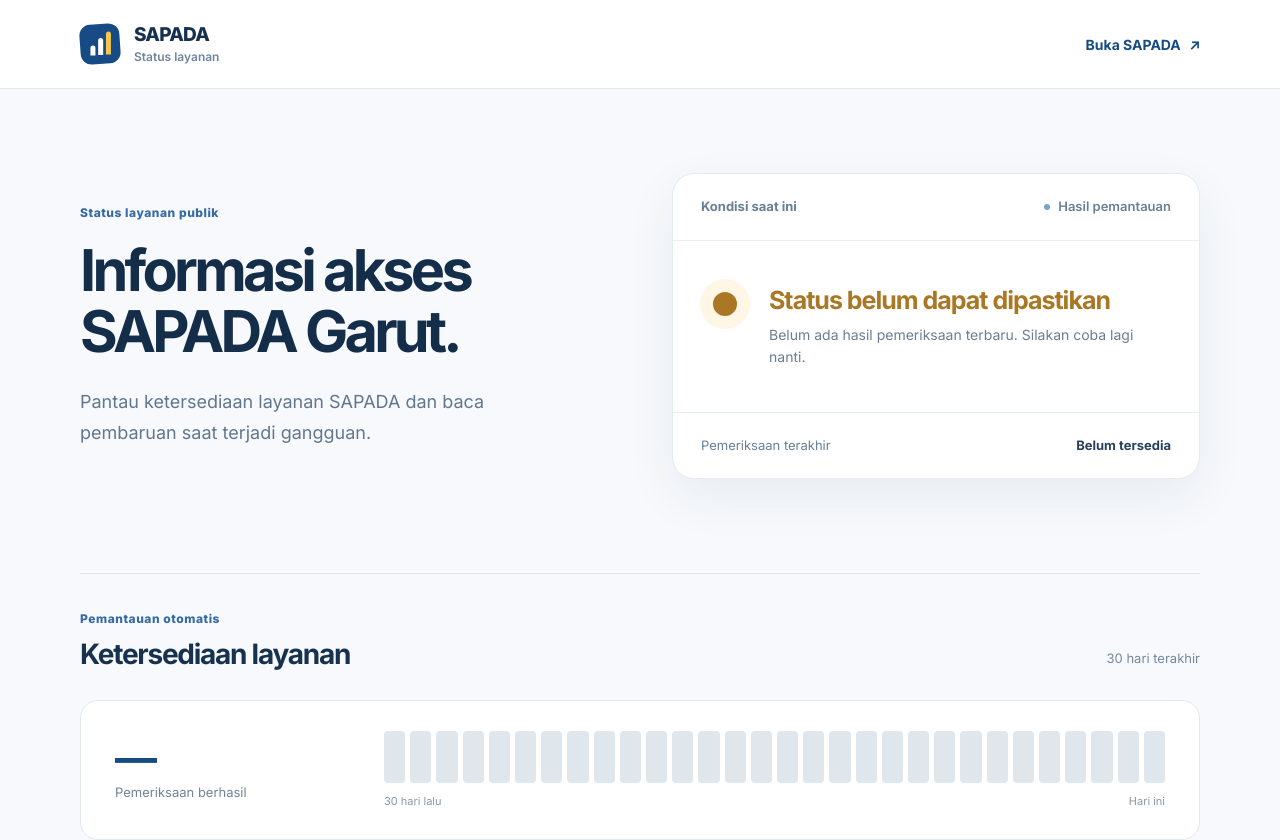
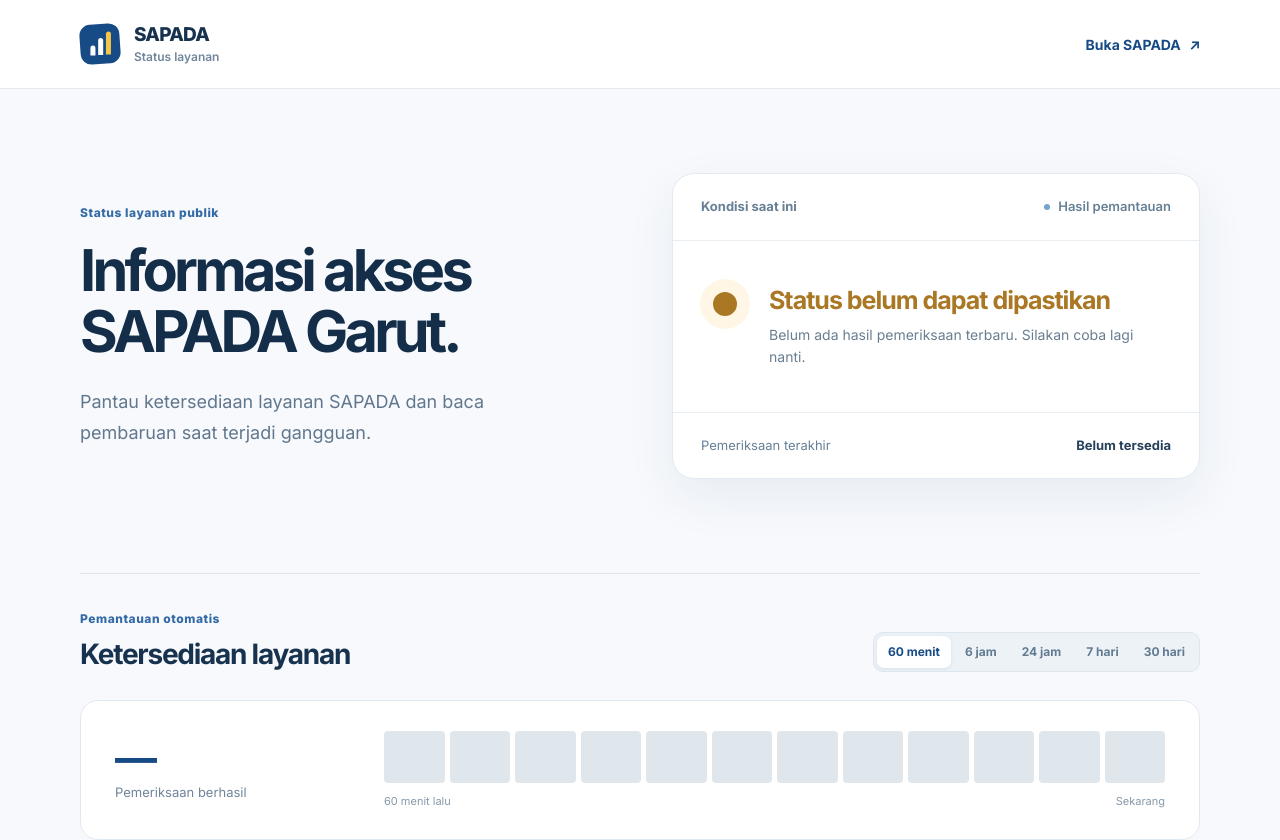
Before and after one commit to rafadlis/sapada-status, a Next.js app: page / in a window 1280 px wide. Shown: the top 840 px of the page. Built offline with nearby package versions, Linux system fonts and the light colour scheme; no server answers; the database is empty.

Commit message:
Add selectable status history ranges

```diff
--- a/app/globals.css
+++ b/app/globals.css
@@ -153,9 +153,10 @@
 .status-main { padding: 39px 28px 43px; display: flex; align-items: flex-start; gap: 20px; }.status-orb { flex: none; width: 48px; height: 48px; border-radius: 50%; border: 12px solid var(--state-bg); background: var(--state); box-shadow: 0 0 0 1px var(--state-bg); }
 .status-main h2 { color: var(--state); font-size: 25px; line-height: 1.25; letter-spacing: -.04em; font-weight: 700; margin: 5px 0 8px; }.status-main p { color: #6a7e91; font-size: 14px; line-height: 1.6; margin: 0; }
 .section-heading { display: flex; align-items: end; justify-content: space-between; gap: 20px; margin-bottom: 28px; }.section-heading .kicker { margin-bottom: 10px; }.section-heading h2 { font-size: 28px; line-height: 1.2; letter-spacing: -.045em; font-weight: 700; margin: 0; }.section-note { color: #74899d; font-size: 13px; padding-bottom: 3px; }
+.overview-heading { flex-wrap: wrap; }.range-picker { display: flex; align-items: center; gap: 3px; max-width: 100%; overflow-x: auto; border: 1px solid #dce6ef; border-radius: 10px; background: #edf2f7; padding: 3px; }.range-option { flex: none; color: #627b92; text-decoration: none; font-size: 12px; font-weight: 650; line-height: 1; white-space: nowrap; padding: 10px 11px; border-radius: 7px; }.range-option:hover { color: #174b86; }.range-option[aria-current="page"] { background: #fff; color: #174b86; box-shadow: 0 1px 4px #244d771a; }.range-option:focus-visible { outline: 2px solid #174b86; outline-offset: 1px; }
 .overview { border-top: 1px solid #dce5ee; padding-top: 36px; margin-bottom: 92px; }.overview-grid { display: grid; grid-template-columns: 225px 1fr; gap: 44px; align-items: center; background: #fff; border: 1px solid #e1e9f0; border-radius: 18px; padding: 30px 34px; }
 .uptime-number { display: flex; flex-direction: column; gap: 4px; }.uptime-number strong { color: #174b86; font-size: 42px; font-weight: 700; letter-spacing: -.06em; line-height: 1; }.uptime-number span { color: #70849a; font-size: 13px; }
-.uptime-chart { min-width: 0; }.day-bars { display: grid; grid-template-columns: repeat(30, minmax(3px, 1fr)); gap: 5px; height: 52px; }.day-bar { border-radius: 4px; }.day-good { background: #25a582; }.day-failed { background: #d45d5a; }.day-empty { background: #dfe7ed; }.chart-labels { display: flex; justify-content: space-between; color: #8799aa; font-size: 11px; margin-top: 10px; }.overview-footnote { font-size: 12px; color: #8295a7; line-height: 1.6; margin: 14px 0 0; }
+.uptime-chart { min-width: 0; }.day-bars { display: grid; gap: 5px; height: 52px; }.day-bar { border-radius: 4px; }.day-good { background: #25a582; }.day-failed { background: #d45d5a; }.day-empty { background: #dfe7ed; }.chart-labels { display: flex; justify-content: space-between; color: #8799aa; font-size: 11px; margin-top: 10px; }.overview-footnote { font-size: 12px; color: #8295a7; line-height: 1.6; margin: 14px 0 0; }
 .incidents-section { margin-bottom: 94px; }.active-notice { display: flex; align-items: center; gap: 10px; background: #fff5ec; border: 1px solid #f1ddca; color: #96602c; border-radius: 11px; padding: 14px 18px; font-size: 14px; font-weight: 600; margin-bottom: 15px; }.notice-mark { width: 9px; height: 9px; border-radius: 50%; background: #d07840; }
 .incident-list { background: #fff; border: 1px solid #e1e9f0; border-radius: 18px; overflow: hidden; }.incident { display: grid; grid-template-columns: 90px 1fr; gap: 24px; padding: 27px 32px; }.incident + .incident { border-top: 1px solid #e9eef3; }.incident-date { display: flex; flex-direction: column; color: #889bab; }.incident-date strong { color: #234668; font-size: 31px; line-height: 1; letter-spacing: -.05em; }.incident-date span { font-size: 12px; margin-top: 8px; }.incident-title-row { display: flex; justify-content: space-between; align-items: flex-start; gap: 16px; }.incident h3 { font-size: 17px; font-weight: 700; letter-spacing: -.02em; margin: 0; }.incident p { color: #62778b; line-height: 1.7; font-size: 14px; white-space: pre-wrap; margin: 11px 0; }.incident-time { color: #90a1af; font-size: 12px; }.incident-badge { flex: none; border-radius: 100px; padding: 5px 10px; font-size: 11px; font-weight: 700; }.badge-open { color: #986325; background: #fff2dd; }.badge-resolved { color: #177d61; background: #e7f5ef; }
 .empty-incidents { display: flex; align-items: center; gap: 19px; border: 1px dashed #ccd9e6; background: #fff; border-radius: 18px; padding: 36px; }.empty-icon { display: flex; align-items: center; justify-content: center; width: 44px; height: 44px; flex: none; border-radius: 50%; background: #eaf6f0; color: #18846a; font-size: 22px; }.empty-incidents h3 { font-size: 16px; margin: 0 0 4px; font-weight: 700; }.empty-incidents p { color: #788da1; font-size: 13px; margin: 0; }
--- a/app/page.tsx
+++ b/app/page.tsx
@@ -1,5 +1,6 @@
 import { connection } from "next/server";
 import Link from "next/link";
+import { getHistoryRange, historyRanges } from "@/lib/history-range";
 import { formatJakarta, getStatusData } from "@/lib/status";
 
 const statusCopy = {
@@ -8,31 +9,24 @@
   unknown: { label: "Status belum dapat dipastikan", detail: "Belum ada hasil pemeriksaan terbaru. Silakan coba lagi nanti.", tone: "unknown" },
 } as const;
 
-function dayKey(date: Date) {
-  return formatJakarta(date, { year: "numeric", month: "2-digit", day: "2-digit" });
-}
-
-export default async function Home() {
+export default async function Home({ searchParams }: { searchParams: Promise<{ range?: string | string[] }> }) {
   await connection();
-  const data = await getStatusData();
+  const range = getHistoryRange((await searchParams).range);
+  const now = new Date();
+  const data = await getStatusData(range.durationMs, now);
   const openIncidents = data.incidents.filter((incident) => incident.state !== "resolved");
   const copy = openIncidents.length
     ? { label: "Gangguan sedang ditangani", detail: "Baca pembaruan pengelola di bawah untuk informasi terbaru.", tone: "bad" }
     : statusCopy[data.state];
-  const now = new Date();
-  const checksByDay = new Map<string, { count: number; failed: boolean }>();
+  const start = now.getTime() - range.durationMs;
+  const bucketMs = range.durationMs / range.buckets;
+  const buckets = Array.from({ length: range.buckets }, () => ({ count: 0, failed: false }));
   for (const check of data.history) {
-    const key = dayKey(check.checkedAt);
-    const previous = checksByDay.get(key);
-    checksByDay.set(key, { count: (previous?.count ?? 0) + 1, failed: Boolean(previous?.failed || !check.ok) });
+    const index = Math.floor((check.checkedAt.getTime() - start) / bucketMs);
+    if (index < 0 || index >= buckets.length) continue;
+    buckets[index].count += 1;
+    buckets[index].failed ||= !check.ok;
   }
-  const days = Array.from({ length: 30 }, (_, index) => {
-    const day = new Date(now);
-    day.setUTCDate(day.getUTCDate() - 29 + index);
-    const key = dayKey(day);
-    const checks = checksByDay.get(key);
-    return { key, day, count: checks?.count ?? 0, failed: checks?.failed ?? false };
-  });
 
   return (
     <div className="site-shell">
@@ -61,12 +55,20 @@
         </section>
 
         <section className="overview" aria-labelledby="overview-title">
-          <div className="section-heading"><div><p className="kicker">Pemantauan otomatis</p><h2 id="overview-title">Ketersediaan layanan</h2></div><span className="section-note">30 hari terakhir</span></div>
+          <div className="section-heading overview-heading"><div><p className="kicker">Pemantauan otomatis</p><h2 id="overview-title">Ketersediaan layanan</h2></div>
+            <nav className="range-picker" aria-label="Rentang riwayat pemeriksaan">
+              {historyRanges.map((option) => <Link key={option.key} href={option.key === "60m" ? "/" : `/?range=${option.key}`} prefetch={false} aria-current={range.key === option.key ? "page" : undefined} className="range-option">{option.label}</Link>)}
+            </nav>
+          </div>
           <div className="overview-grid">
             <div className="uptime-number"><strong>{data.uptime === null ? "—" : `${data.uptime.toFixed(2)}%`}</strong><span>Pemeriksaan berhasil</span></div>
-            <div className="uptime-chart" aria-label="Riwayat pemeriksaan 30 hari">
-              <div className="day-bars">{days.map((day) => <span key={day.key} title={`${formatJakarta(day.day, { dateStyle: "medium" })}: ${day.count === 0 ? "tidak ada data" : day.failed ? "ada gangguan" : "beroperasi"}`} className={`day-bar ${day.count === 0 ? "day-empty" : day.failed ? "day-failed" : "day-good"}`} />)}</div>
-              <div className="chart-labels"><span>30 hari lalu</span><span>Hari ini</span></div>
+            <div className="uptime-chart" aria-label={`Riwayat pemeriksaan ${range.label} terakhir`}>
+              <div className="day-bars" style={{ gridTemplateColumns: `repeat(${range.buckets}, minmax(0, 1fr))` }}>{buckets.map((bucket, index) => {
+                const bucketStart = new Date(start + index * bucketMs);
+                const description = bucket.count === 0 ? "tidak ada data" : bucket.failed ? "ada gangguan" : "beroperasi";
+                return <span key={index} role="img" aria-label={`${formatJakarta(bucketStart, { dateStyle: "medium", timeStyle: "short" })} WIB: ${description}`} title={`${formatJakarta(bucketStart, { dateStyle: "medium", timeStyle: "short" })} WIB: ${description}`} className={`day-bar ${bucket.count === 0 ? "day-empty" : bucket.failed ? "day-failed" : "day-good"}`} />;
+              })}</div>
+              <div className="chart-labels"><span>{range.label} lalu</span><span>Sekarang</span></div>
             </div>
           </div>
           <p className="overview-footnote">Persentase dihitung dari {data.history.length.toLocaleString("id-ID")} pemeriksaan yang tercatat. Bagian tanpa data tidak dihitung sebagai waktu aktif.</p>
--- /dev/null
+++ b/lib/history-range.ts
@@ -0,0 +1,11 @@
+export const historyRanges = [
+  { key: "60m", label: "60 menit", durationMs: 60 * 60 * 1000, buckets: 12 },
+  { key: "6h", label: "6 jam", durationMs: 6 * 60 * 60 * 1000, buckets: 24 },
+  { key: "24h", label: "24 jam", durationMs: 24 * 60 * 60 * 1000, buckets: 24 },
+  { key: "7d", label: "7 hari", durationMs: 7 * 24 * 60 * 60 * 1000, buckets: 28 },
+  { key: "30d", label: "30 hari", durationMs: 30 * 24 * 60 * 60 * 1000, buckets: 30 },
+] as const;
+
+export function getHistoryRange(value: string | string[] | undefined) {
+  return historyRanges.find((range) => range.key === value) ?? historyRanges[0];
+}
--- a/lib/status.ts
+++ b/lib/status.ts
@@ -4,20 +4,21 @@
 
 export type PublicStatus = "operational" | "degraded" | "unknown";
 
-export async function getStatusData() {
+export async function getStatusData(durationMs = 30 * 24 * 60 * 60 * 1000, now = new Date()) {
   if (!process.env.DATABASE_URL) {
     return { state: "unknown" as PublicStatus, latest: null, history: [], incidents: [], uptime: null, dataError: false };
   }
 
   try {
     const db = getDb();
-    const since = new Date(Date.now() - 30 * 24 * 60 * 60 * 1000);
-    const [history, recentIncidents] = await Promise.all([
+    const since = new Date(now.getTime() - durationMs);
+    const [latestRows, history, recentIncidents] = await Promise.all([
+      db.select().from(checks).orderBy(desc(checks.checkedAt)).limit(1),
       db.select().from(checks).where(gte(checks.checkedAt, since)).orderBy(desc(checks.checkedAt)).limit(9000),
       db.select().from(incidents).orderBy(desc(incidents.createdAt)).limit(12),
     ]);
-    const latest = history[0] ?? null;
-    const fresh = latest && Date.now() - latest.checkedAt.getTime() < 20 * 60 * 1000;
+    const latest = latestRows[0] ?? null;
+    const fresh = latest && now.getTime() - latest.checkedAt.getTime() < 20 * 60 * 1000;
     const state: PublicStatus = !fresh ? "unknown" : latest.ok ? "operational" : "degraded";
     const uptime = history.length ? Math.round((history.filter((check) => check.ok).length / history.length) * 10000) / 100 : null;
     return { state, latest, history, incidents: recentIncidents, uptime, dataError: false };
--- a/tsconfig.status-check.json
+++ b/tsconfig.status-check.json
@@ -13,6 +13,7 @@
     "app/api/admin/incidents/[id]/route.ts",
     "lib/auth.ts",
     "lib/status.ts",
+    "lib/history-range.ts",
     "lib/db/index.ts",
     "lib/db/schema.ts",
     "drizzle.config.ts"
```
Also changed, not shown: 1 other file (tests, documents, lock files or other folders).
